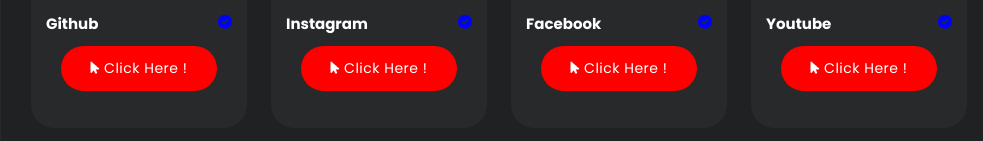
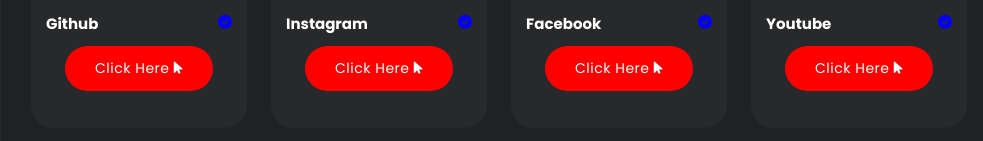
Before and after one commit to RevanSP/ReiivanWasHere.github.io, a plain HTML site: page index.html in a window 1280 px wide. Shown: the part 1338-1479 px from the top of the page, without its empty margins (141-1124 px from the left). Drawn offline with nearby package versions, Linux system fonts and the light colour scheme.

Commit message:
Update index.html

```diff
--- a/index.html
+++ b/index.html
@@ -149,7 +149,7 @@
                                 <h4>Github</h4>
                                 <span><i class="fa fa-check-circle" aria-hidden="true"></i></span>
                                 <div class="main-button">
-                                  <a href="https://github.com/RevanSP"><i class="fa-solid fa-arrow-pointer"></i> Click Here !</a>
+                                  <a href="https://github.com/RevanSP">Click Here <i class="fa-solid fa-arrow-pointer"></i></a>
                                 </div>
                               </div>
                             </div>
@@ -163,7 +163,7 @@
                                 <h4>Instagram</h4>
                                 <span><i class="fa fa-check-circle" aria-hidden="true"></i></span>
                                 <div class="main-button">
-                                  <a href="https://instagram.com/reii_harapeco"><i class="fa-solid fa-arrow-pointer"></i> Click Here !</a>
+                                  <a href="https://instagram.com/reii_harapeco">Click Here <i class="fa-solid fa-arrow-pointer"></i></a>
                                 </div>
                               </div>
                             </div>
@@ -177,7 +177,7 @@
                                 <h4>Facebook</h4>
                                 <span><i class="fa fa-check-circle" aria-hidden="true"></i></span>
                                 <div class="main-button">
-                                  <a href="https://web.facebook.com/revan.gaming.980"><i class="fa-solid fa-arrow-pointer"></i> Click Here !</a>
+                                  <a href="https://web.facebook.com/revan.gaming.980">Click Here <i class="fa-solid fa-arrow-pointer"></i></a>
                                 </div>
                               </div>
                             </div>
@@ -191,7 +191,7 @@
                                 <h4>Youtube</h4>
                                 <span><i class="fa fa-check-circle" aria-hidden="true"></i></span>
                                 <div class="main-button">
-                                  <a href="https://www.youtube.com/channel/UCU84N8LpVgKDqBs7-cSQJpg"><i class="fa-solid fa-arrow-pointer"></i> Click Here !</a>
+                                  <a href="https://www.youtube.com/channel/UCU84N8LpVgKDqBs7-cSQJpg">Click Here <i class="fa-solid fa-arrow-pointer"></i></a>
                                 </div>
                               </div>
                             </div>
```
